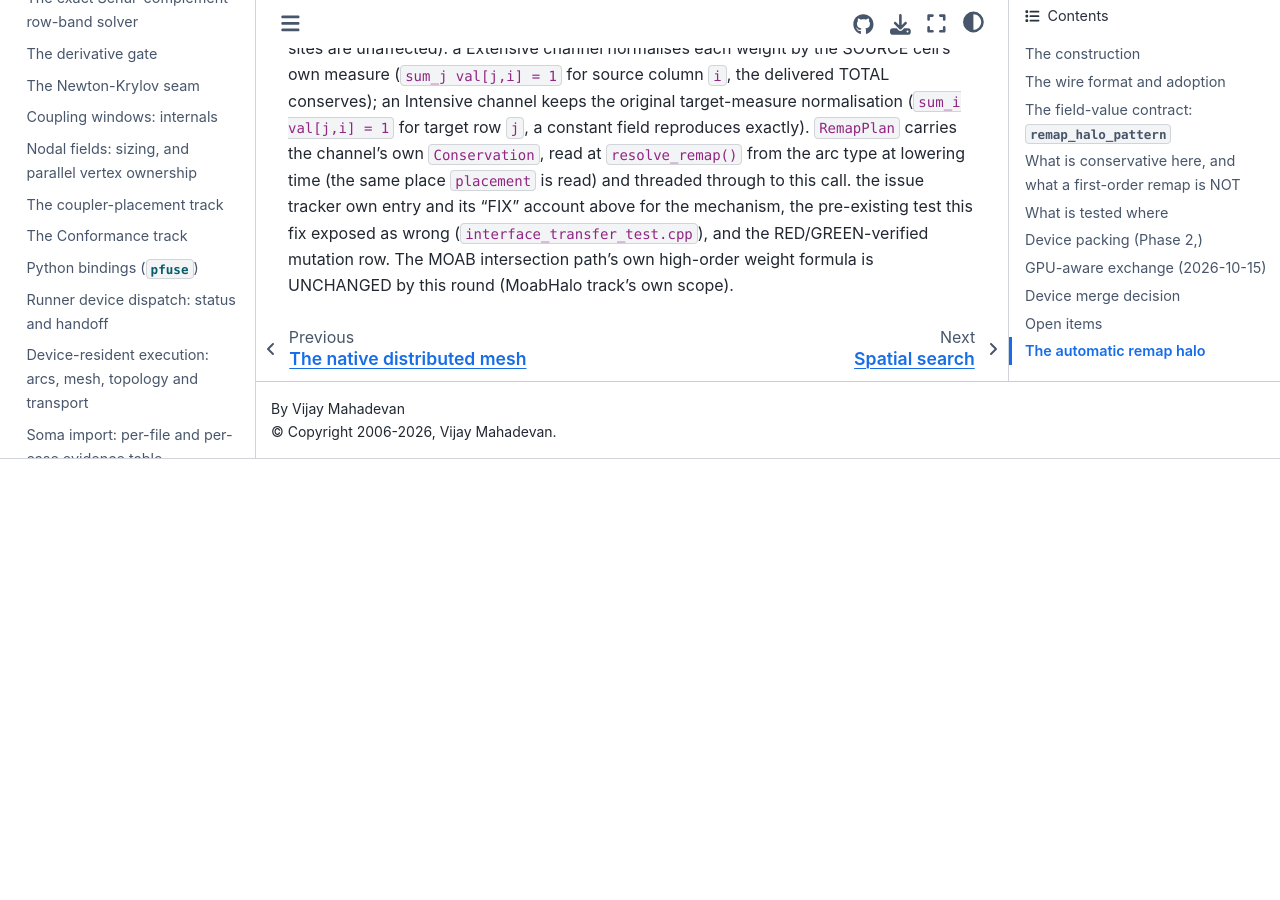
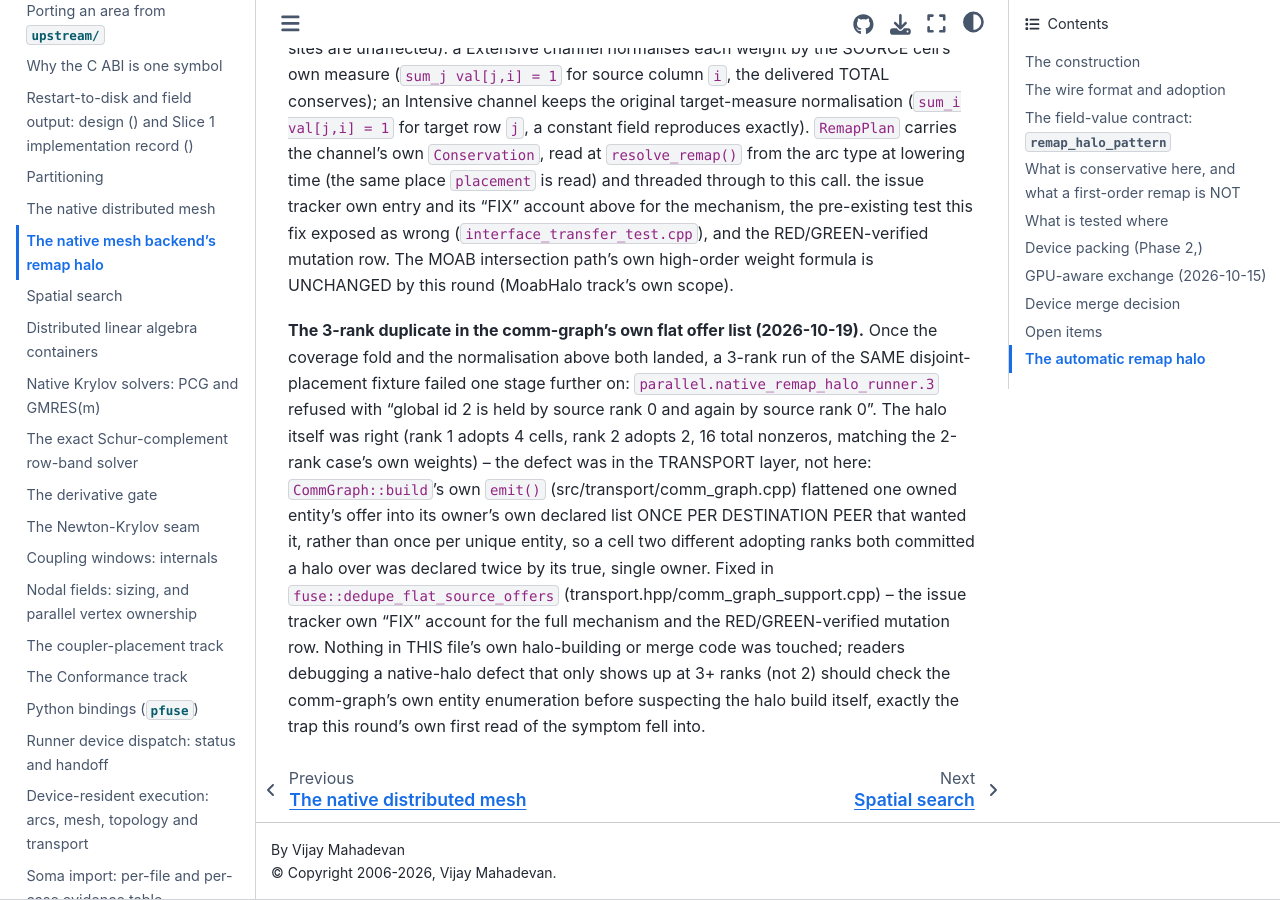
Before and after one commit to vijaysm/fuse, a Sphinx documentation site: the page built from docs/dev/native-halo.md, in a window 1280 px wide and 900 px high, scrolled down 11678 px. Built offline with Sphinx 7.4.7 and the Sphinx Book theme 1.1.4, drawn with Linux system fonts in a browser that asks for light colours; pages that are not in the unit, such as notebooks, are missing from menus; before the commit the page ends 12137 px from its top, so only the background shows below that.

Commit message:
Document the 3-rank comm-graph duplicate and the halo runner host runs
The halo runner rows pass with 28 == 28 and a preserved constant
field, closing the native half of the sphere-pair weights note.

```diff
--- a/docs/dev/native-halo.md
+++ b/docs/dev/native-halo.md
@@ -393,3 +393,17 @@ same place `placement` is read) and threaded through to this call. the issue tra
 and its "FIX" account above for the mechanism, the pre-existing test this fix exposed as wrong
 (`interface_transfer_test.cpp`), and the RED/GREEN-verified mutation row. The MOAB intersection path's own
 high-order weight formula is UNCHANGED by this round (MoabHalo track's own scope).
+
+**The 3-rank duplicate in the comm-graph's own flat offer list (2026-10-19).** Once the coverage
+fold and the normalisation above both landed, a 3-rank run of the SAME disjoint-placement fixture failed
+one stage further on: `parallel.native_remap_halo_runner.3` refused with "global id 2 is held by source rank 0
+and again by source rank 0". The halo itself was right (rank 1 adopts 4 cells, rank 2 adopts 2, 16 total
+nonzeros, matching the 2-rank case's own weights) -- the defect was in the TRANSPORT layer, not here:
+`CommGraph::build`'s own `emit()` (src/transport/comm_graph.cpp) flattened one owned entity's offer into its
+owner's own declared list ONCE PER DESTINATION PEER that wanted it, rather than once per unique entity, so a
+cell two different adopting ranks both committed a halo over was declared twice by its true, single owner.
+Fixed in `fuse::dedupe_flat_source_offers` (transport.hpp/comm_graph_support.cpp) -- the issue tracker
+own "FIX" account for the full mechanism and the RED/GREEN-verified mutation row. Nothing in THIS
+file's own halo-building or merge code was touched; readers debugging a native-halo defect that only shows up
+at 3+ ranks (not 2) should check the comm-graph's own entity enumeration before suspecting the halo build
+itself, exactly the trap this round's own first read of the symptom fell into.
```
